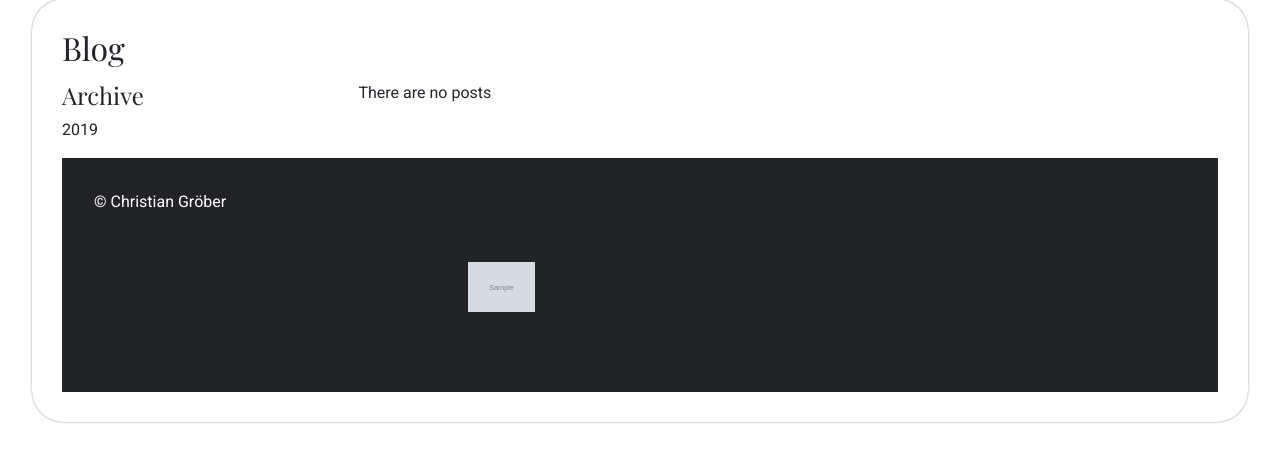
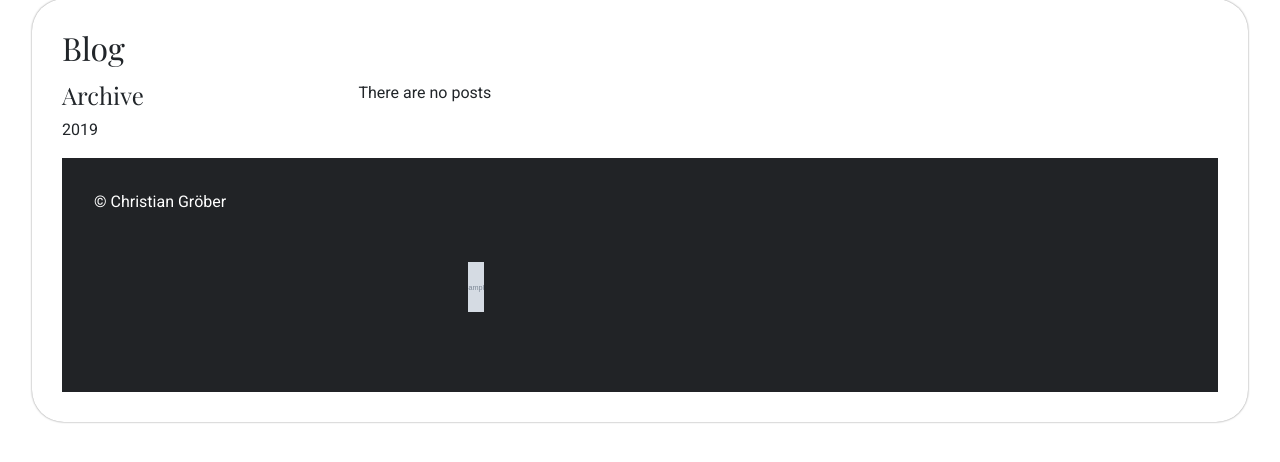
Before and after one commit to ChristianGroeber/django-christian-groeber, a Django app: page /blog/ in a window 1280 px wide. Shown: the part 105-567 px from the top of the page. Run offline with Django 3.2, Linux system fonts and the light colour scheme; tables that the repository leaves empty hold one stand-in row (values such as "Sample post"); grey boxes marked "Sample" are stand-in pictures; some libraries are stand-ins or nearby versions.

Commit message:
small changes

```diff
--- a/christian_groeber_ch/hire_me/models.py
+++ b/christian_groeber_ch/hire_me/models.py
@@ -1,6 +1,5 @@
 from django.db import models
 from django.db.models import Model, CharField, ImageField
-from froala_editor.fields import FroalaField
 from martor.models import MartorField
 
 from portfolio.models import Element
--- a/christian_groeber_ch/static/css/Site.css
+++ b/christian_groeber_ch/static/css/Site.css
@@ -1,5 +1,9 @@
 html{
     scroll-behavior: smooth;
+}
+
+img{
+    max-width: 50%;
 }
 
 div{
```
